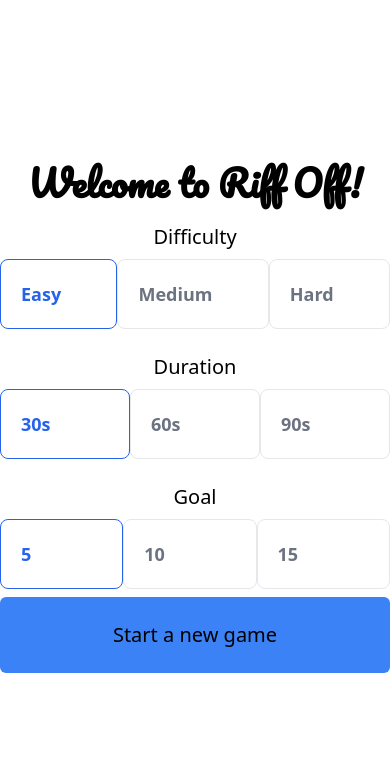
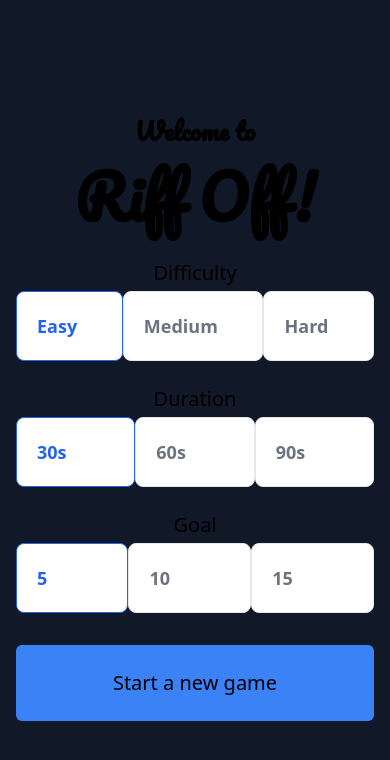
Before and after one commit to davidgamero/riff-off, a SvelteKit app: page / in a window 390 px wide. Shown: the top 760 px of the page. Built offline with nearby package versions, Linux system fonts and the light colour scheme.

Commit message:
Dg/mobile height (#30)
* dark mode

* remove dead code

* safari fill

* safari changes

* progress bar background

* height-full instead of double hscreen

* fix ios responsivity

* more sizing

```diff
--- a/src/Button.svelte
+++ b/src/Button.svelte
@@ -1,12 +1,10 @@
 <script lang="ts">
 	export let text: string;
 	export let link: string;
-	export let pStyle: string;
 </script>
 
-<a
-	href={link}
-	class="w-full rounded-md bg-blue-500 my-2 py-6 text-center text-xl dark:text-gray-200"
->
-	<p class={pStyle}>{text}</p>
+<a href={link} class="w-full mt-6">
+	<div class="w-full rounded-md bg-blue-500 my-2 py-6 text-center text-xl dark:text-gray-200">
+		<p>{text}</p>
+	</div>
 </a>
--- a/src/CircleProgressBar.svelte
+++ b/src/CircleProgressBar.svelte
@@ -18,7 +18,9 @@
 
 	// Adapt the logic according to the approach
 	$: background = `radial-gradient(${matches ? 'rgb(17 24 39)' : 'white'} 50%, transparent 51%),
-    conic-gradient(transparent 0deg ${angle}deg, gainsboro ${angle}deg 360deg),
+    conic-gradient(
+			transparent 0deg ${angle}deg,
+			${matches ? 'rgb(75 85 99)' : 'rgb(156 163 175)'} ${angle}deg 360deg),
 		conic-gradient(${firstColor}, 100grad, ${secondColor});`;
 
 	$: cssVarStyles = `--background:${background}`;
--- a/src/RadioSetting.svelte
+++ b/src/RadioSetting.svelte
@@ -5,7 +5,7 @@
 </script>
 
 <div>
-	<h2 class="text-center dark:text-gray-300 text-xl mb-2">{name}</h2>
+	<h2 class="text-center dark:text-gray-200 text-xl mb-1">{name}</h2>
 	<div class="flex justify-around">
 		{#each values as value}
 			<li class="grow">
--- a/src/app.html
+++ b/src/app.html
@@ -1,13 +1,15 @@
 <!DOCTYPE html>
-<html lang="en">
+<html lang="en" class="h-full bg-gray-900">
+
 <head>
 	<meta charset="utf-8" />
 	<link rel="icon" href="%sveltekit.assets%/favicon.png" />
 	<meta name="viewport" content="width=device-width" />
 	%sveltekit.head%
 </head>
-	<body data-sveltekit-preload-data="hover">
-		<div style="display: contents">%sveltekit.body%</div>
+
+<body data-sveltekit-preload-data="hover" class="h-full">
+	<div class="h-full" style="display: contents">%sveltekit.body%</div>
 </body>
 
 </html>
--- a/src/routes/+layout.svelte
+++ b/src/routes/+layout.svelte
@@ -2,8 +2,16 @@
 	import '../app.css';
 </script>
 
-<div class="dark:bg-gray-900">
-	<div class="max-w-md mx-auto h-screen ">
+<div class="dark:bg-gray-900 h-full">
+	<div class="max-w-md mx-auto h-full p-4">
 		<slot />
 	</div>
 </div>
+
+<style>
+	@supports (-webkit-touch-callout: none) {
+		.h-screen {
+			height: -webkit-fill-available;
+		}
+	}
+</style>
--- a/src/routes/+page.svelte
+++ b/src/routes/+page.svelte
@@ -7,8 +7,9 @@
 	let difficulty: string;
 </script>
 
-<div class="flex min-h-screen flex-col items-center justify-center py-2">
-	<h1 class="font-pacifico text-4xl font-bold dark:text-blue-500 mb-5">Welcome to Riff Off!</h1>
+<div class="flex h-full flex-col items-center justify-center py-2">
+	<h2 class="font-pacifico text-2xl font-bold dark:text-gray-300 mb-5">Welcome to</h2>
+	<h1 class="font-pacifico text-6xl font-bold dark:text-blue-500 mb-8">Riff Off!</h1>
 
 	<Settings
 		bind:selectedGoal={goal}
--- a/src/routes/play/+page.svelte
+++ b/src/routes/play/+page.svelte
@@ -109,14 +109,14 @@
 	}
 </script>
 
-<div class="h-full flex flex-col justify-between align-middle p-6 dark:bg-gray-900">
+<div class="h-full flex flex-col justify-between align-middle dark:bg-gray-900">
 	<PlayButton
 		flipped={true}
 		score={teamRedScore}
 		onClick={p2Click}
 		isMyTurn={!isPlayer1Turn && !isPaused && !onBreak}
 	/>
-	<div class="flex justify-between items-center m-4">
+	<div class="flex justify-between items-center m-2">
 		<button on:click={togglePause}>
 			<Fa
 				icon={isPaused ? faPlayCircle : faPauseCircle}
```
Lines whose indentation alone changed are shown as unchanged.
